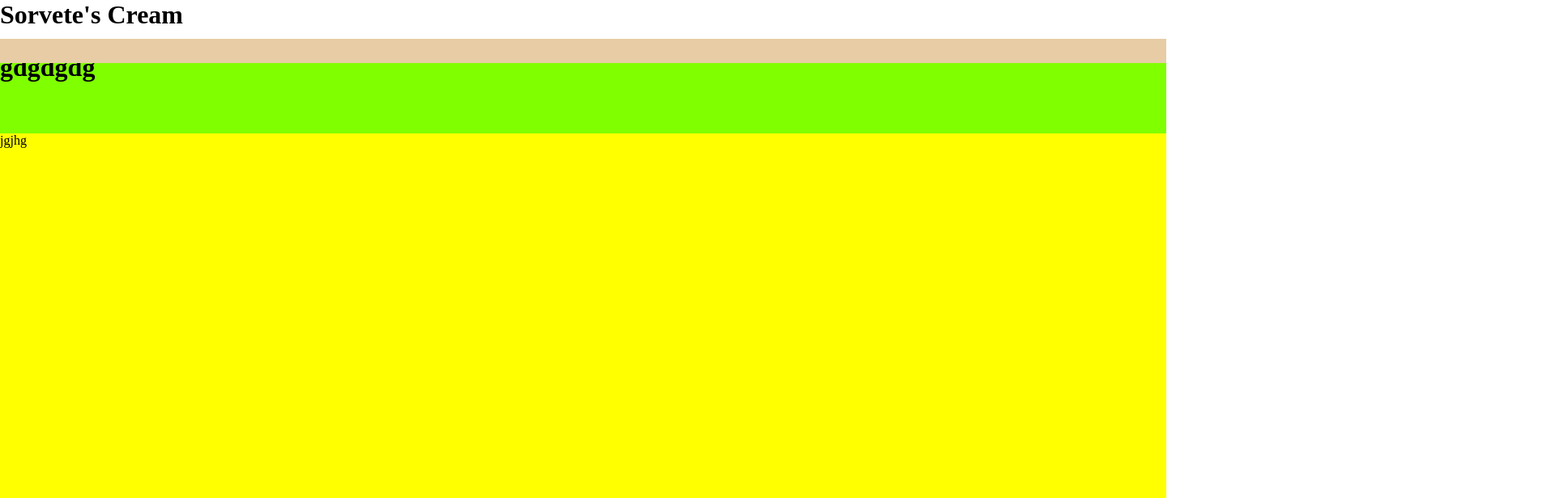
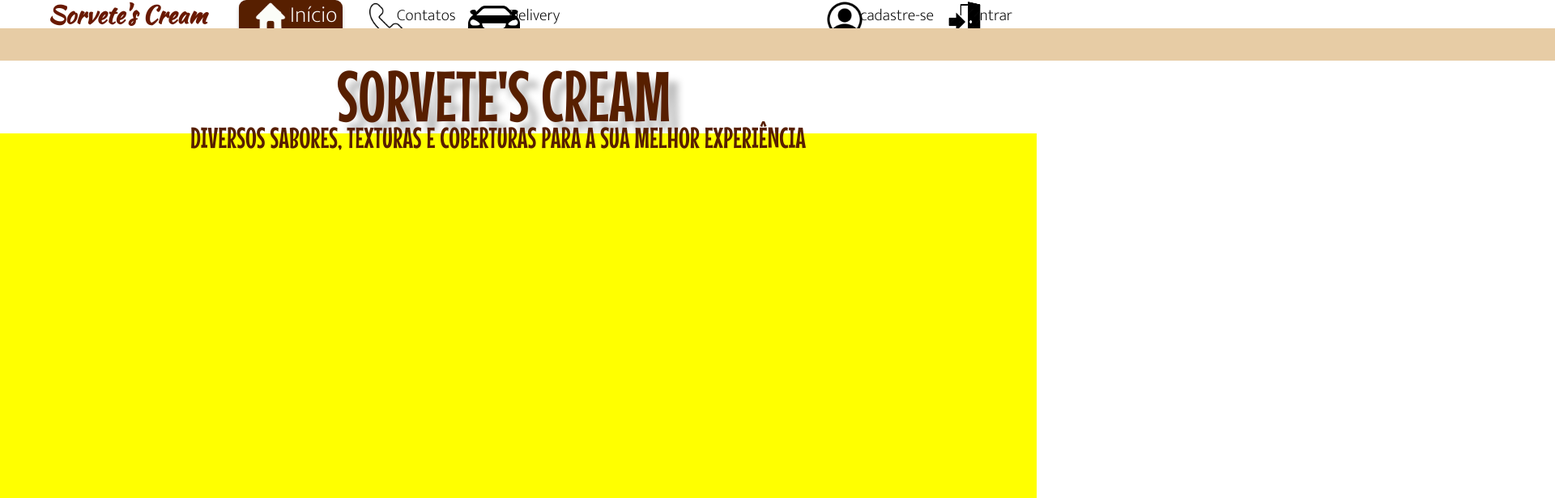
Before and after one commit to jeca16/sorvets-cream, a plain HTML site: page index.html in a window 1280 px wide. Shown: the top 616 px of the page at 81% size, 1920 px wide, since content can reach past the window. Drawn offline with Linux system fonts and the light colour scheme; a web font is replaced by a local one.

Commit message:
adicionar arquivos

```diff
--- a/index.html
+++ b/index.html
@@ -7,50 +7,49 @@
     <link rel="preconnect" href="https://fonts.googleapis.com">
 <link rel="preconnect" href="https://fonts.gstatic.com" crossorigin>
 <link href="https://fonts.googleapis.com/css2?family=Darumadrop+One&family=Kaushan+Script&display=swap" rel="stylesheet">
+<link rel="preconnect" href="https://fonts.googleapis.com">
+<link rel="preconnect" href="https://fonts.gstatic.com" crossorigin>
+<link href="https://fonts.googleapis.com/css2?family=Mukta:wght@200&display=swap" rel="stylesheet">
+<link rel="preconnect" href="https://fonts.googleapis.com">
+<link rel="preconnect" href="https://fonts.gstatic.com" crossorigin>
+<link href="https://fonts.googleapis.com/css2?family=Mouse+Memoirs&display=swap" rel="stylesheet">
     <title>Sorvete's Cream</title>
 </head>
 <body>
     <header>
         <h1>
-            <span class="Sorvete's Cream"> Sorvete's Cream</span>
+            Sorvete's Cream
         </h1>
+        <div class="containers">
            <div class="frame1">
-            <div class="inicio">
+               <div class="inicio"> Início</div>
                    <span class="foto_casa"></span>
            </div>
         </div>
-        <div class="frame2">
-            <div class="contato">
+            <div class="contato"> Contatos</div>
                 <span class="foto_telefone"></span>
-            </div>
-        </div>
-        <div class="frame3">
-            <div class="entrega">
+
+            <div class="entrega"> Delivery</div>
                 <span class="foto_carro"></span>
-            </div>
-        </div>
-        <div class="frame4">
-            <div class="cadastre-se">
+
+            <div class="cadastre-se"> cadastre-se</div>
                 <span class="foto_perfil"></span>
-            </div>
-        </div>
-        <div class="frame5">
-            <div class="entrar">
+
+            <div class="entrar"> entrar</div>
                 <span class="foto_porta"></span>
         </div>
-        </div>
-        <div class="frame6"></div>
+        <div class="frame2"></div>
     </header>
     <main>
-        <h1>
-            <span class="Sorvete's Cream">gdgdgdg </span>
-        </h1>
-        <h1>
-            <span class="propaganda"> </span>
-        </h1>
+        <h2>
+            SORVETE'S CREAM
+        </h2>
+        <h3>
+            DIVERSOS SABORES, TEXTURAS E COBERTURAS PARA A SUA MELHOR EXPERIÊNCIA
+        </h3>
     </main>
     <footer>
-       <p>jgjhg</p>
+       <p></p>
     </footer>
 </body>
 </html>
--- a/style.css
+++ b/style.css
@@ -15,41 +15,205 @@ body{
 
 
 header{
-    width: 1440px;
-    height: 65px;
+    width: 1440vw;
+    height: 65vh;
 }
 
-.h1{
+h1{
     position: absolute;
-    width: 209px;
-    height: 46px;
+    width: 209vw;
+    height: 46vh;
     left: 59px;
-    top: 2px;
+    top: -3px;
     font-family: 'Kaushan Script';
     font-style: normal;
-    font-weight: 400;
-    font-size: 22px;
-    line-height: 46px;
+    font-weight: 400px;
+    font-size: 30px;
+    line-height: 43px;
     color: #691900;
 }
 
-.frame6{
+.frame1{
     position: absolute;
-    width: 1440px;
-    height: 30px;
+    width: 10vw;
+    height: 6vh;
+    left: 295px;
+    top: 0px;
+    background: #571F00;
+    box-shadow: 0px 4px 4px rgba(0, 0, 0, 0.25);
+    border-radius: 9px;
+}
+
+.foto_casa{
+    position: absolute;
+    width: 7vw;
+    height: 5vh;
+    left: 20px;
+    top: 2px;
+    background-image: url(./img/image-removebg-preview.png);
+    background-repeat: no-repeat;
+    background-size: contain;
+}
+
+.inicio{
+    position: absolute;
+    width: 9vw;
+    height: 2vh;
+    left: 63px;
+    top: 9px;
+    font-family: 'Mukta';
+    font-style: normal;
+    font-weight: 50vw;
+    font-size: 28px;
+    line-height: 20px;
+    color: #FFFFFF;
+}
+
+.foto_telefone{
+    position: absolute;
+    width: 6vw;
+    height: 6vh;
+    left: 453px;
+    top: 1px;
+    background-image: url(./img/telefone.png);
+    background-repeat: no-repeat;
+    background-size: contain;
+}
+
+.contato{
+    position: absolute;
+    width: 9vw;
+    height: 8vh;
+    left: 490px;
+    top: -1px;
+    font-family: 'Mukta';
+    font-style: normal;
+    font-weight: 400;
+    font-size: 20px;
+    line-height: 40px;
+}
+
+.foto_carro{
+    position: absolute;
+    width: 8vw;
+    height: 8vh;
+    left: 578px;
+    top: -4px;
+    background-image: url(./img/carro.png);
+    background-repeat: no-repeat;
+    background-size: contain;
+}
+
+.entrega{
+    position: absolute;
+    width: 8vw;
+    height: 4vh;
+    left: 628px;
+    top: -1px;
+    font-family: 'Mukta';
+    font-style: normal;
+    font-weight: 400;
+    font-size: 20px;
+    line-height: 40px;
+    color: black;
+}
+
+.foto_perfil{
+    position: absolute;
+    width: 7vw;
+    height: 6vh;
+    left: 1019px;
+    top: 0px;
+    background-image: url(./img/perfil.png);
+    background-repeat: no-repeat;
+    background-size: contain;
+}
+
+.cadastre-se{
+    position: absolute;
+    width: 8vw;
+    height: 4vh;
+    left: 1062px;
+    top: -1px;
+    font-family: 'Mukta';
+    font-style: normal;
+    font-weight: 400;
+    font-size: 20px;
+    line-height: 40px;
+}
+
+.foto_porta{
+    position: absolute;
+    width: 10vw;
+    height: 8vh;
+    left: 1159px;
+    top: -5px;
+    background-image: url(./img/image-removebg-preview\ \(2\).png);
+    background-repeat: no-repeat;
+    background-size: contain;
+}
+
+.entrar{
+    position: absolute;
+    width: 6vw;
+    height: 8vh;
+    left: 1200px;
+    top: -1px;
+    font-family: 'Mukta';
+    font-style: normal;
+    font-weight: 400;
+    font-size: 20px;
+    line-height: 40px;
+}
+
+.frame2{
+    position: absolute;
+    width: 1440vw;
+    height: 5vh;
     left: 0px;
-    top: 48px;
+    top: 35px;
     background: #E7CCA5;
 }
 
+
 main{
-    width: 1440px;
-    height: 100px;
-    background-color: chartreuse;
+    width: 1440vw;
+    height: 70vh;
+}
+
+h2{
+    position: absolute;
+    width: 471vw;
+    height: 113vh;
+    left: 416px;
+    top: 78px;
+    font-family: 'Mouse Memoirs';
+    font-style: normal;
+    font-weight: 400;
+    font-size: 88px;
+    line-height: 10vh;
+    color: #571F00;
+    text-shadow: 12px 12px 9px rgba(0, 0, 0, 0.25);
+}
+
+h3{
+    position: absolute;
+    width: 761vw;
+    height: 41vh;
+    left: 235px;
+    top: 150px;
+    font-family: 'Mouse Memoirs';
+    font-style: normal;
+    font-weight: 400;
+    font-size: 36px;
+    line-height: 41px;
+    color: #571F00;
+
 }
 
 footer{
-    width: 1440px;
-    height: 641px;
-   background-color: yellow;
+    width: 100vw;
+    height: 100vh;
+    background-color: yellow;
+    top: unset;
 }
```
Also changed, not shown: img/carro.png (added), img/casa.png (deleted), img/image-removebg-preview (2).png (added), img/image-removebg-preview.png (added), img/perfil.png (added), img/telefone.png (added). Lines whose indentation alone changed are shown as unchanged.
